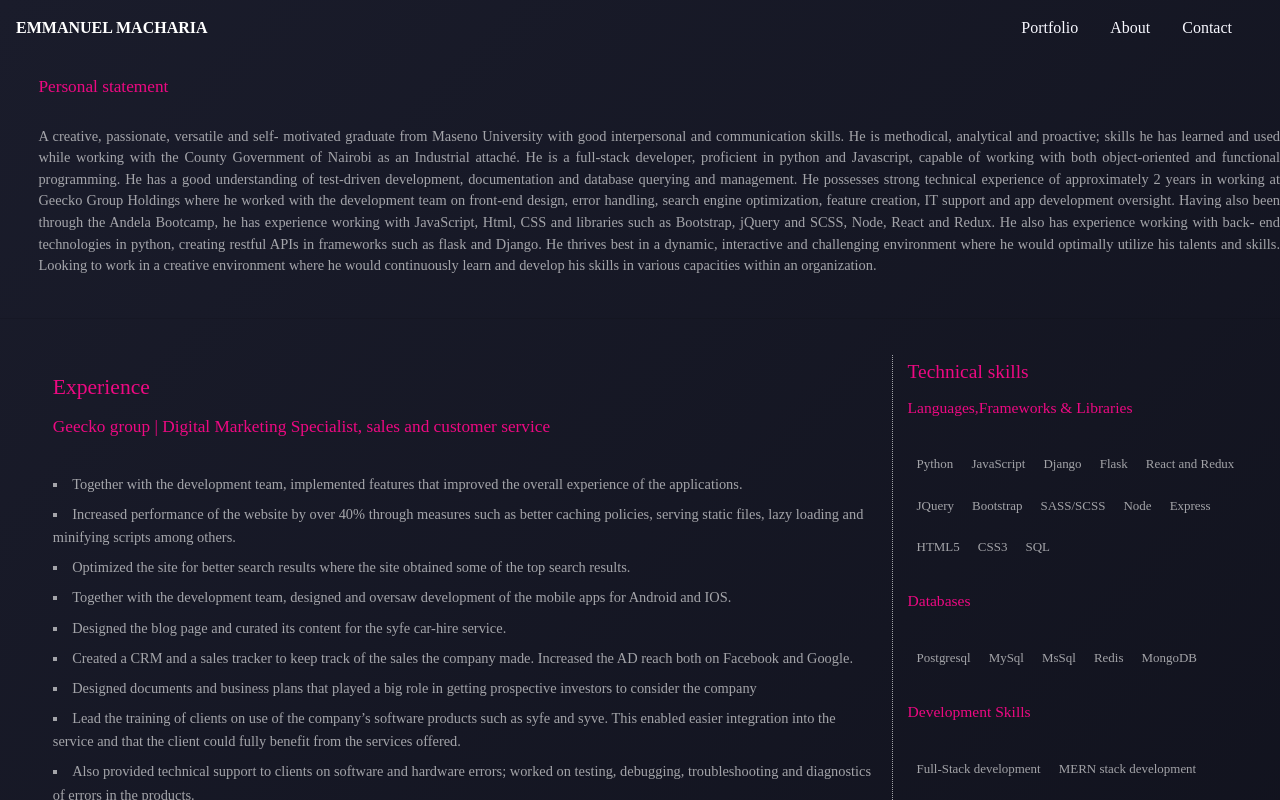
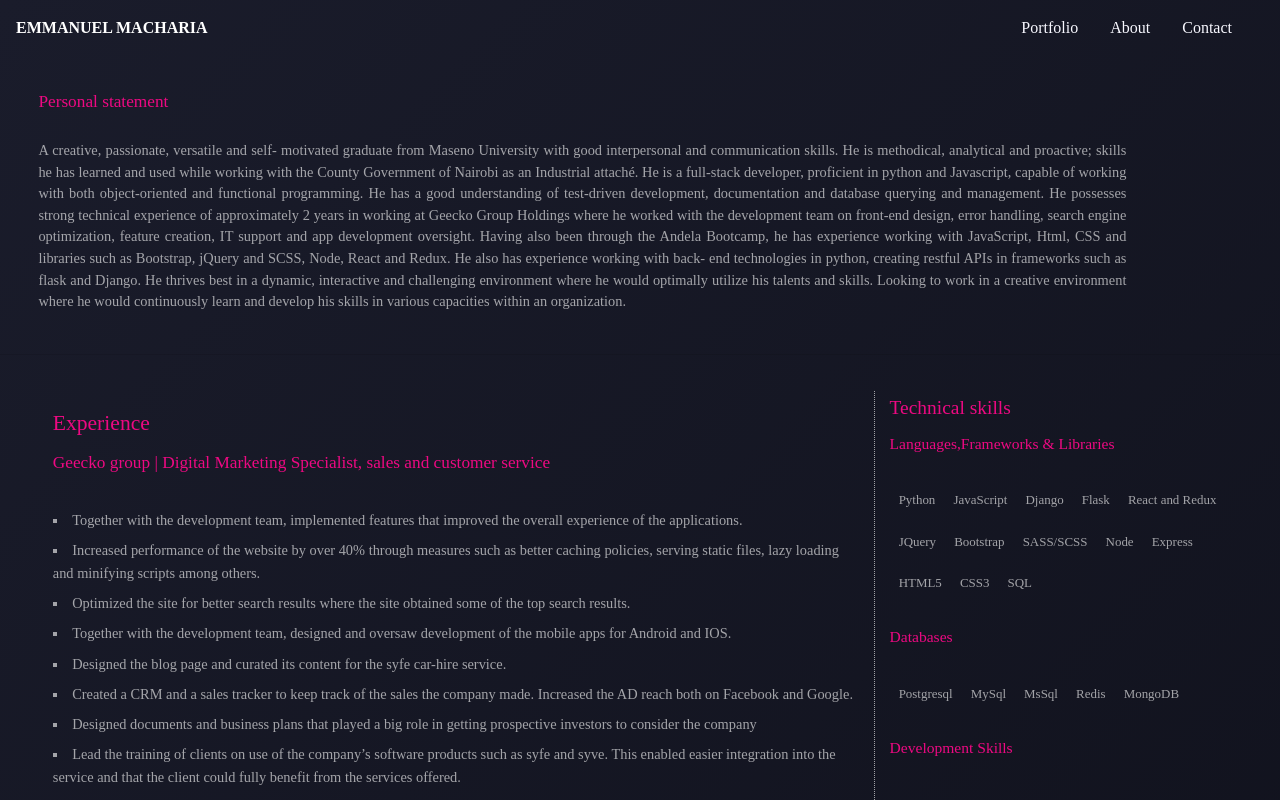
Before and after one commit to emmanuelmacharia/portfolio, a React (Create React App) app: page /about in a window 1280 px wide. Shown: the top 800 px of the page. Built offline with nearby package versions, Linux system fonts and the light colour scheme; the HTML template or start-up script is replaced by a standard one.

Commit message:
completed the finishing touches on the contact page and styles

```diff
--- a/src/components/Contact.js
+++ b/src/components/Contact.js
@@ -59,11 +59,11 @@ export default class Contact extends React.Component {
         <div className = "fullscreen" >
                  <section className="location-info">
                      <section className="personal-statement">
+                         <h4>It'd be great to hear from you</h4>
                          <p>
-                             Lorem ipsum dolor sit amet consectetur adipisicing elit.
-                             Quasi natus dolores, molestiae ex quam velit modi assumenda voluptatum voluptatibus praesentium saepe,
-                             eum voluptates, nemo optio omnis? Quasi repellendus expedita alias.
-                             Here's how to get in touch with me....
+                            Whether you have questions about projects or are looking to hire me as a software developer for a project/contract. Or maybe you have suggestions on improvements to this site, or needed clarification on something;
+                            Do not hesitate to get in touch through any one of all these mediums. And if you'd like to know me even more, maybe consider following me on twitter or facebook; or reading my blogs on Medium.
+                            Drop an email (through outlook preferrably) and I will get back to you as soon as I can...😎😉
                         </p>
                      </section>
                      <section className="contact-div">
--- a/src/styles/index.css
+++ b/src/styles/index.css
@@ -212,8 +212,6 @@ header nav ul li a {
   display: -webkit-box;
   display: -ms-flexbox;
   display: flex;
-  -ms-flex-pack: distribute;
-      justify-content: space-around;
   color: grey;
 }
 
@@ -304,8 +302,9 @@ header nav ul li a {
   display: -webkit-box;
   display: -ms-flexbox;
   display: flex;
-  -ms-flex-pack: distribute;
-      justify-content: space-around;
+  -webkit-box-pack: space-evenly;
+      -ms-flex-pack: space-evenly;
+          justify-content: space-evenly;
   margin: 1.5em 0 0 -.5em;
   padding: 0.3em;
 }
@@ -314,6 +313,7 @@ header nav ul li a {
   color: rgba(245, 245, 245, 0.637);
   padding: 0.5em;
   border-radius: .2em;
+  text-align: center;
 }
 
 .link-container .project-link a:hover {
@@ -330,6 +330,7 @@ header nav ul li a {
 
 .about, .technical-skills, .personal-statement {
   margin-left: 3%;
+  margin-right: 2%;
   color: rgba(245, 245, 245, 0.637);
   padding: 1em 0 0 0;
   font-size: 0.9em;
@@ -358,7 +359,7 @@ header nav ul li a {
 }
 
 .personal-statement {
-  padding-top: 5em;
+  padding-top: 6em;
 }
 
 .technical-skills {
@@ -390,7 +391,7 @@ header nav ul li a {
 
 .location-info {
   height: calc(110vh);
-  width: calc(100% + 1em);
+  width: calc(100% - 1em);
   padding: 2em 0 1em 0;
 }
 
@@ -438,6 +439,12 @@ header nav ul li a {
     -ms-grid-row: 1;
     -ms-grid-column: 2;
     grid-area: contact-div;
+  }
+  .project-wrapper .tags span {
+    font-size: 12.8px;
+  }
+  .personal-statement {
+    width: calc(85%);
   }
 }
 
--- a/src/styles/index.scss
+++ b/src/styles/index.scss
@@ -215,7 +215,6 @@ header{
             .tags{
                 font-size: 0.4em;
                 display: flex;
-                justify-content: space-around;
                 color: grey;
 
                 span{
@@ -296,7 +295,7 @@ header{
 
 .link-container{
     display: flex;
-    justify-content: space-around;
+    justify-content: space-evenly;
     margin:1.5em 0 0 -.5em;
     padding:0.3em;
 
@@ -304,6 +303,7 @@ header{
         color: rgba(245, 245, 245, 0.637);
         padding: 0.5em;
         border-radius: .2em;
+        text-align: center;
     }
 
     .project-link a:hover{
@@ -318,8 +318,11 @@ header{
     line-height: 1.6em;
 
 }
+
 .about, .technical-skills, .personal-statement{
+
     margin-left: 3%;
+    margin-right: 2%;
     color:rgba(245, 245, 245, 0.637);
     padding: 1em 0 0 0;
     font-size: 0.9em;
@@ -346,7 +349,8 @@ header{
 }
 
 .personal-statement{
-    padding-top: 5em;
+    padding-top: 6em;
+
 }
 .technical-skills{
     margin-top: -1em;
@@ -380,7 +384,7 @@ header{
 
 .location-info {
     height: calc(110vh);
-    width: calc(100% + 1em);
+    width: calc(100% - 1em);
     padding: 2em 0 1em 0;
 
 }
@@ -425,6 +429,16 @@ header{
     }
     section.contact-div {
         grid-area: contact-div;
+    }
+
+    .project-wrapper{
+        .tags span{
+            font-size: 12.8px;
+        }
+    }
+
+    .personal-statement{
+        width: calc(85%);
     }
 }
 
```
Also changed, not shown: 1 other file (tests, documents, lock files or other folders).
